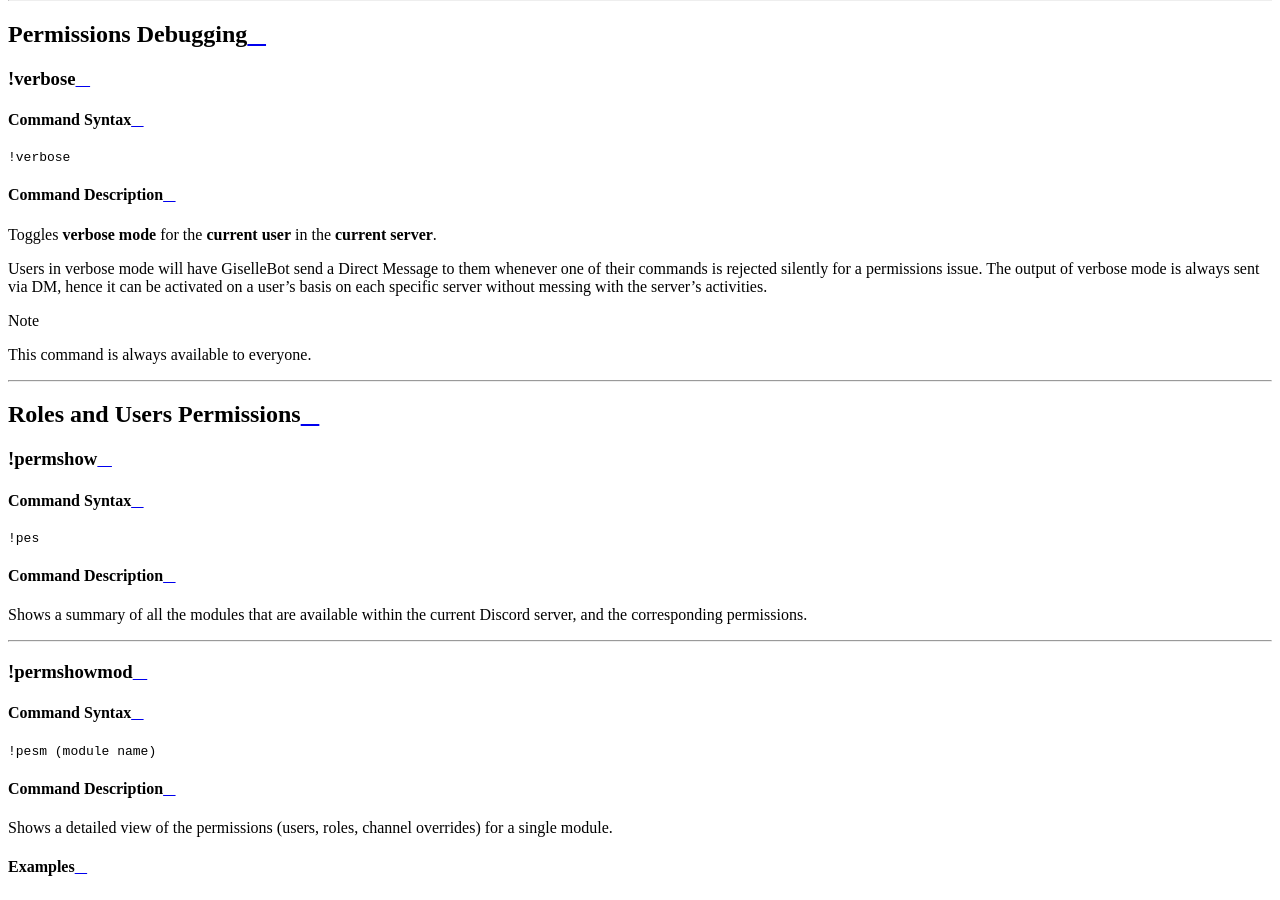
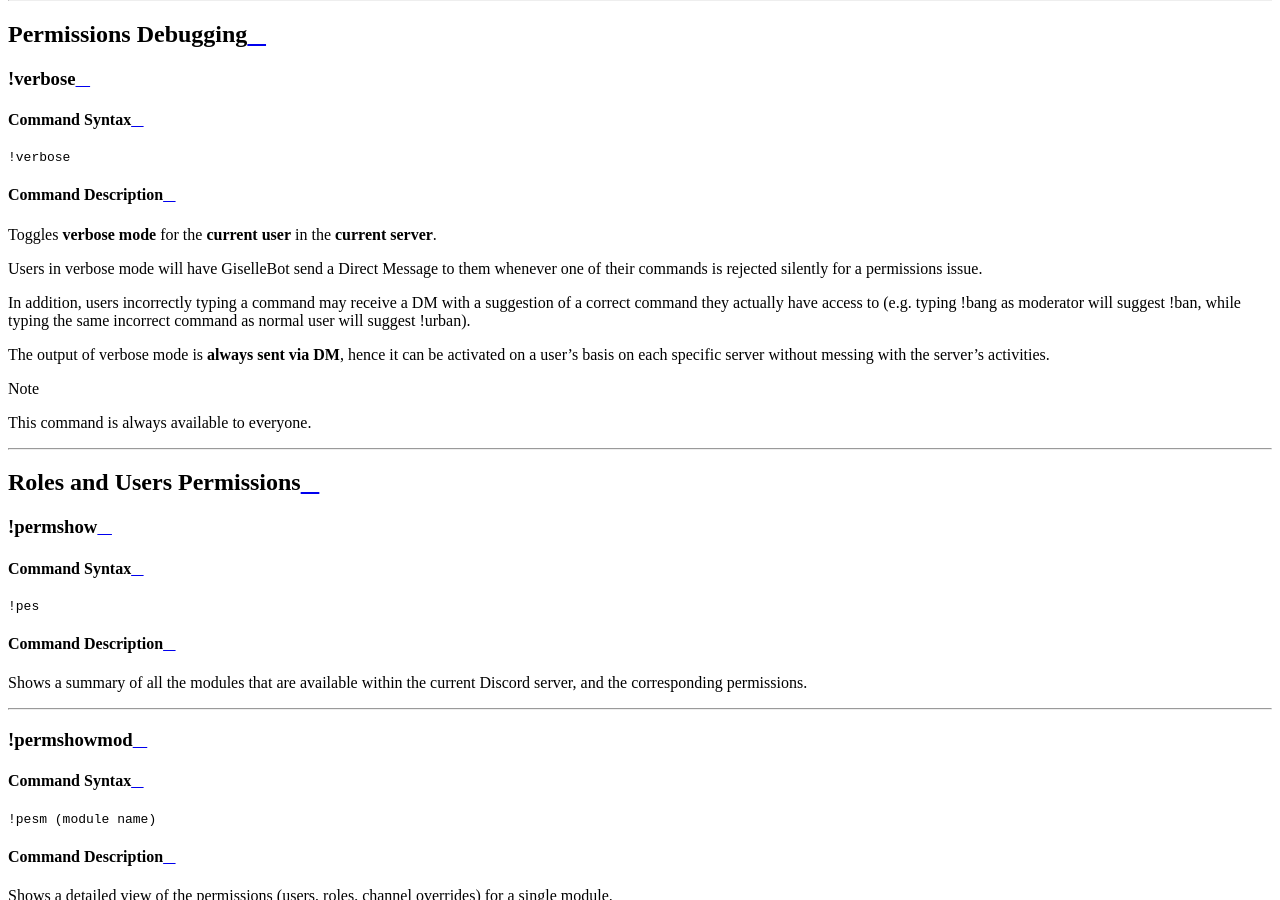
Before and after one commit to cycloptux/GiselleBot-Documentation, a Sphinx documentation site: the page built from docs/source/moderation_and_administration/permissions.rst, in a window 1280 px wide and 900 px high, scrolled down 2978 px. Built offline with Sphinx 7.4.7 and the Read the Docs theme 2.0.0, drawn with Linux system fonts in a browser that asks for light colours.

Commit message:
New suggestion behavior for verbose.

```diff
--- a/docs/source/moderation_and_administration/permissions.rst
+++ b/docs/source/moderation_and_administration/permissions.rst
@@ -65,7 +65,11 @@ Command Description
 ^^^^^^^^^^^^^^^^^^^
 Toggles **verbose mode** for the **current user** in the **current server**.
 
-Users in verbose mode will have |bot_name| send a Direct Message to them whenever one of their commands is rejected silently for a permissions issue. The output of verbose mode is always sent via DM, hence it can be activated on a user's basis on each specific server without messing with the server's activities.
+Users in verbose mode will have |bot_name| send a Direct Message to them whenever one of their commands is rejected silently for a permissions issue.
+
+In addition, users incorrectly typing a command may receive a DM with a suggestion of a correct command they actually have access to (e.g. typing |bot_prefix|\ bang as moderator will suggest |bot_prefix|\ ban, while typing the same incorrect command as normal user will suggest |bot_prefix|\ urban).
+
+The output of verbose mode is **always sent via DM**, hence it can be activated on a user's basis on each specific server without messing with the server's activities.
 
 .. note::
     This command is always available to everyone.
```
